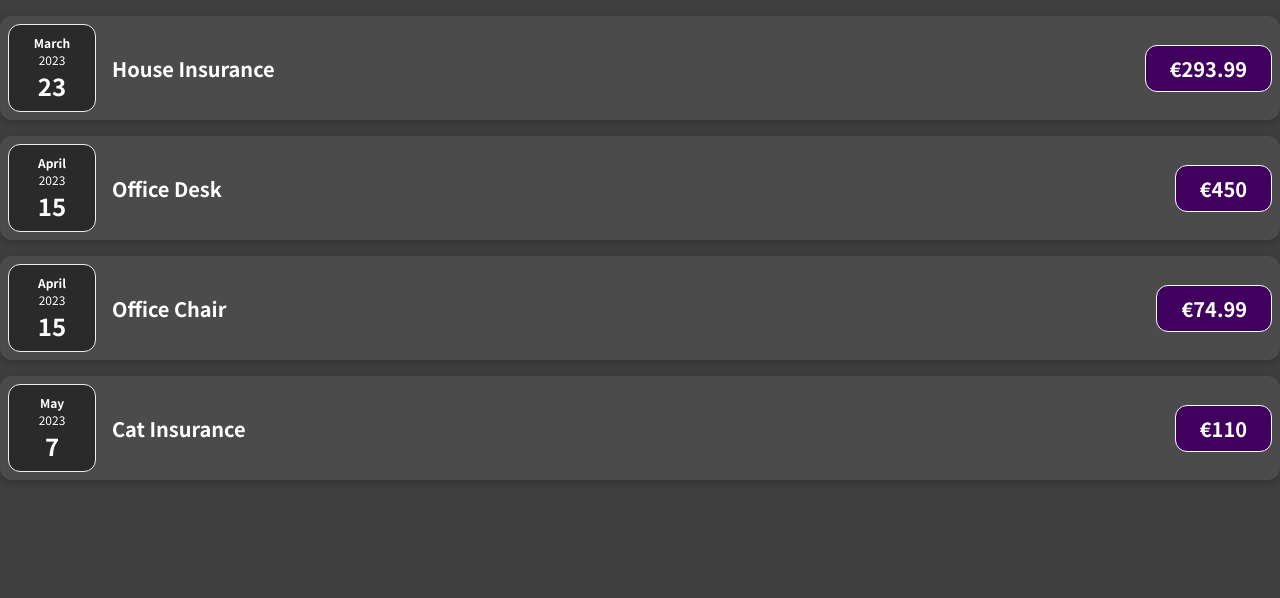
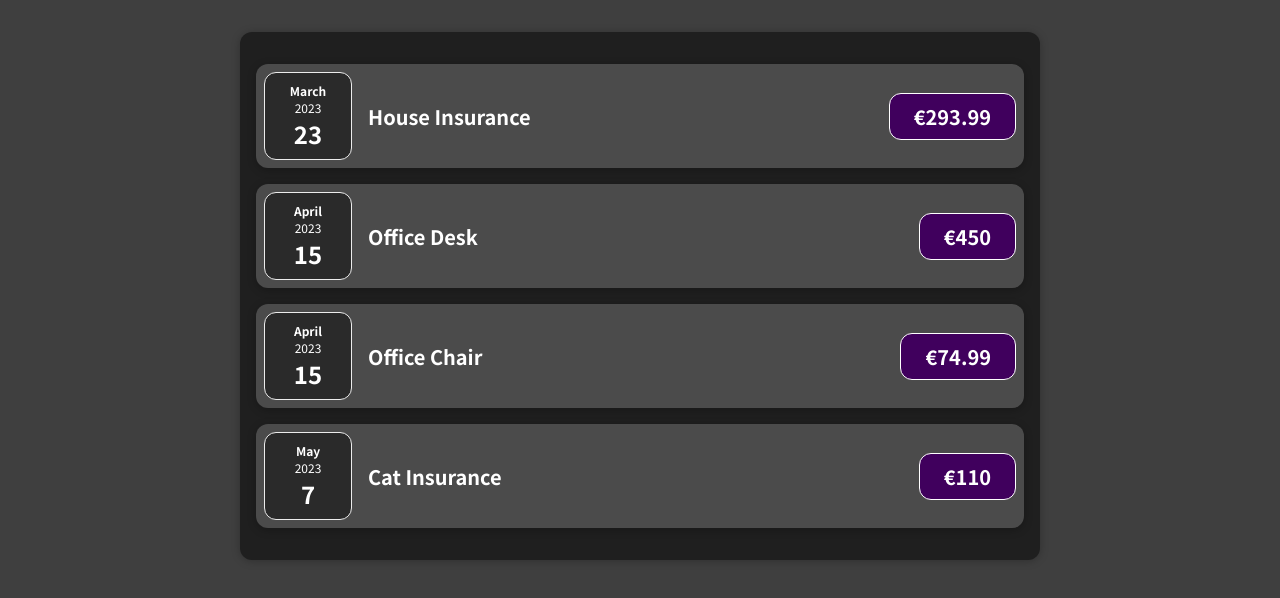
Before and after one commit to smartinuk88/rcc-expense-tracker, a JavaScript app: page / in a window 1280 px wide. Shown: the top 598 px of the page. Built offline with nearby package versions, Linux system fonts and the light colour scheme.

Commit message:
Restructure files to group ExpenseItems into Expenses.js file. Refactor rendering of ExpenseItems using map function

```diff
--- a/src/App.js
+++ b/src/App.js
@@ -1,4 +1,4 @@
-import ExpenseItem from "./components/ExpenseItem";
+import Expenses from "./components/Expenses";
 
 function App() {
   const expenses = [
@@ -26,26 +26,7 @@
 
   return (
     <div>
-      <ExpenseItem
-        title={expenses[0].title}
-        amount={expenses[0].amount}
-        date={expenses[0].date}
-      />
-      <ExpenseItem
-        title={expenses[1].title}
-        amount={expenses[1].amount}
-        date={expenses[1].date}
-      />
-      <ExpenseItem
-        title={expenses[2].title}
-        amount={expenses[2].amount}
-        date={expenses[2].date}
-      />
-      <ExpenseItem
-        title={expenses[3].title}
-        amount={expenses[3].amount}
-        date={expenses[3].date}
-      />
+      <Expenses expenses={expenses} />
     </div>
   );
 }
--- /dev/null
+++ b/src/components/Expenses.css
@@ -0,0 +1,9 @@
+.expenses {
+  padding: 1rem;
+  background-color: rgb(31, 31, 31);
+  margin: 2rem auto;
+  width: 50rem;
+  max-width: 95%;
+  border-radius: 12px;
+  box-shadow: 0 1px 8px rgba(0, 0, 0, 0.25);
+}
--- /dev/null
+++ b/src/components/Expenses.js
@@ -0,0 +1,18 @@
+import "./Expenses.css";
+import ExpenseItem from "./ExpenseItem";
+
+function Expenses({ expenses }) {
+  return (
+    <div className="expenses">
+      {expenses.map((expense) => (
+        <ExpenseItem
+          title={expense.title}
+          amount={expense.amount}
+          date={expense.date}
+        />
+      ))}
+    </div>
+  );
+}
+
+export default Expenses;
```
